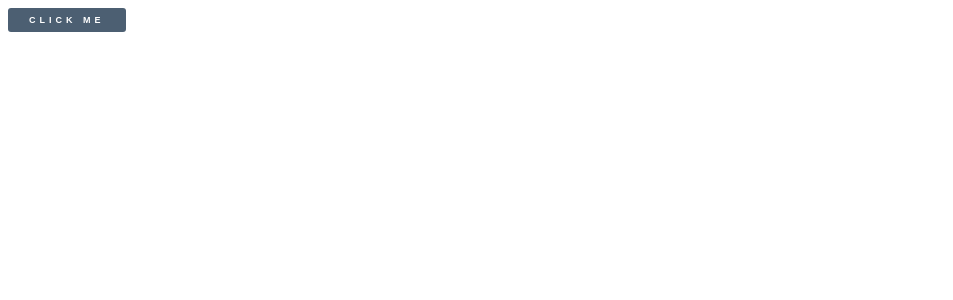
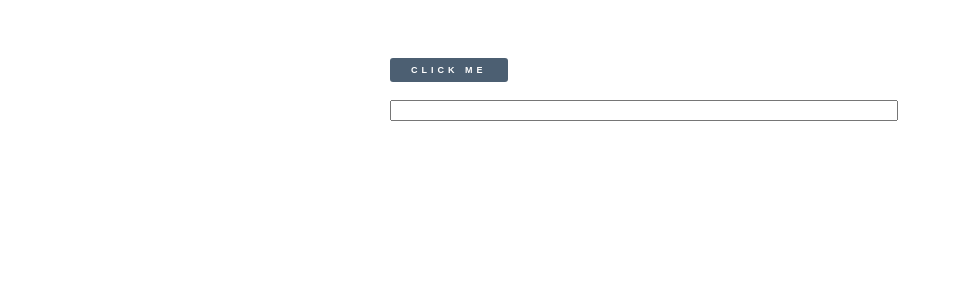
Before and after one commit to saidmsaif/react-p, a React (Create React App) app: page / in a window 1280 px wide. Shown: the top 300 px of the page, without its empty margins (0-953 px from the left). Built offline with nearby package versions, Linux system fonts and the light colour scheme.

Commit message:
Input Added

```diff
--- a/src/components/New.jsx
+++ b/src/components/New.jsx
@@ -8,13 +8,17 @@ export default class New extends Component {
 
     render() {
         return (
-            <div>
+            <div className={classes.Container}>
                 <button
                     className={classes.button}
                     onClick={this.handleButtonclick}
                 >
                     Click Me
                 </button>
+
+                <br /><br />
+
+                <input type="text"/>
             </div>
         )
     }
```
